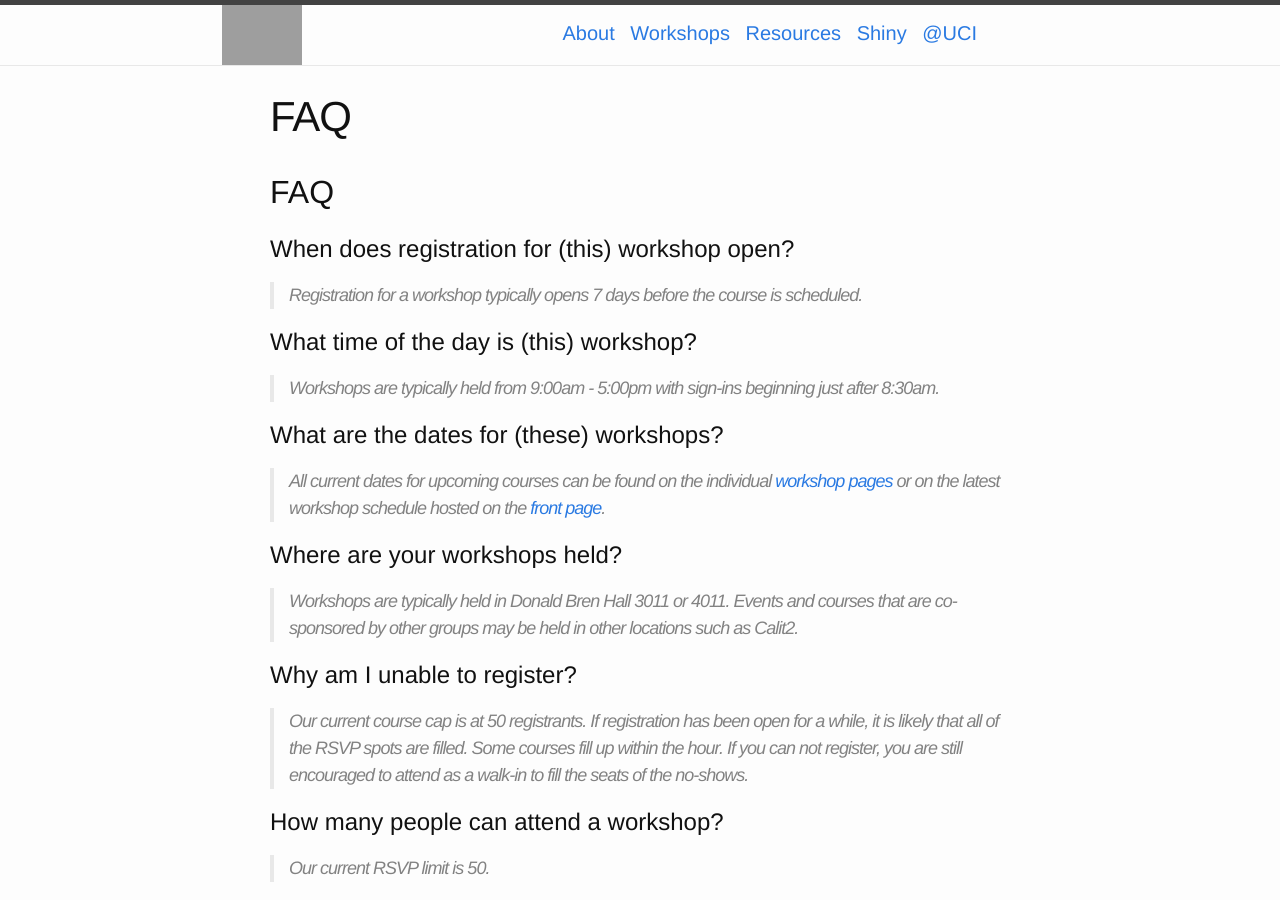
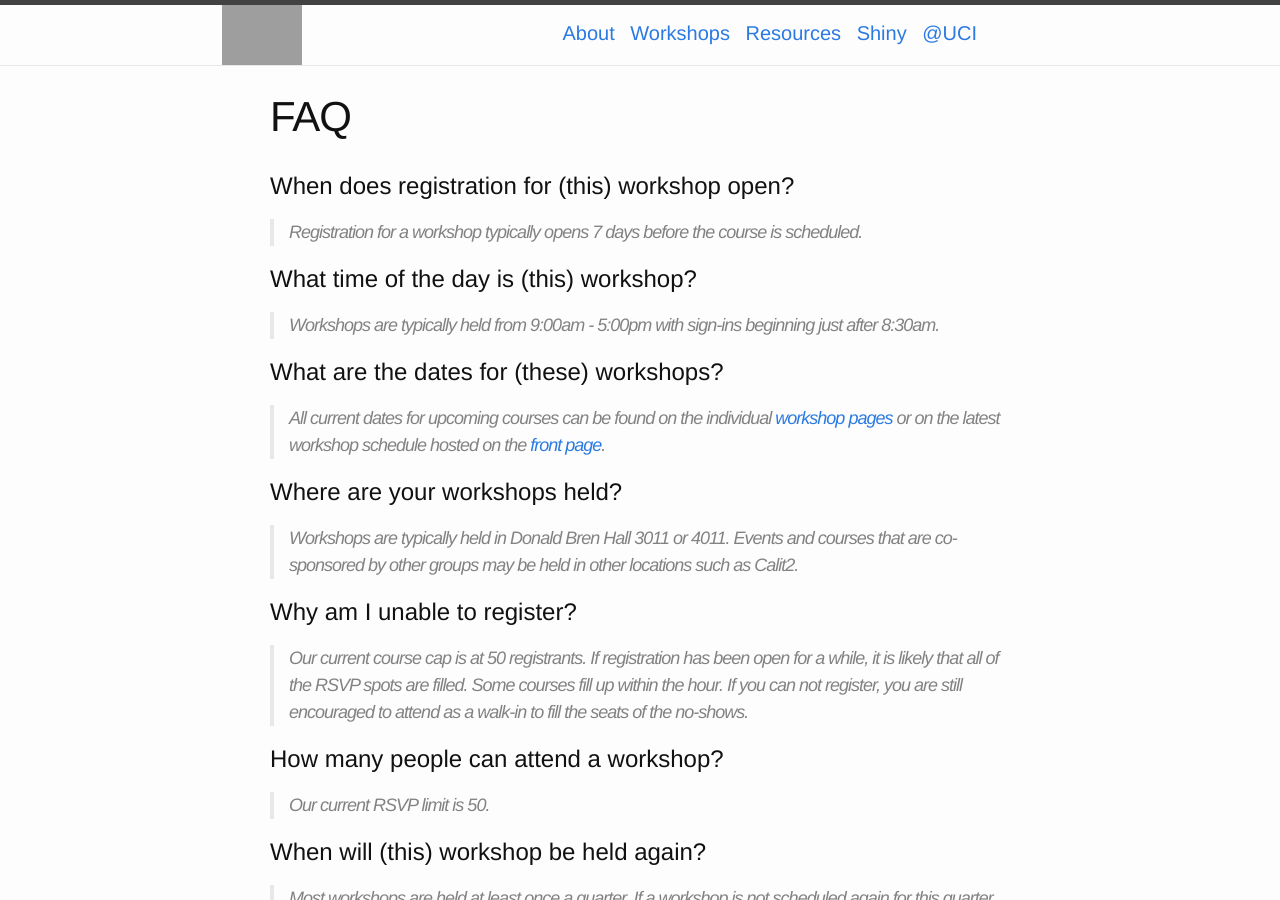
Before and after one commit to UCIDataScienceInitiative/UCIDataScienceInitiative.github.io, a Jekyll site: the page built from Resources/FAQ.md, in a window 1280 px wide and 900 px high. Built offline with Jekyll 4.4.1, drawn with Linux system fonts in a browser that asks for light colours; grey boxes are pictures that could not be loaded.

Commit message:
Update FAQ.md

```diff
--- a/Resources/FAQ.md
+++ b/Resources/FAQ.md
@@ -4,7 +4,6 @@ title: FAQ
 permalink: Resources/FAQ/
 ---
 
-## FAQ
 
 # When does registration for \(this\) workshop open?
 > Registration for a workshop typically opens 7 days before the course is scheduled.
```
